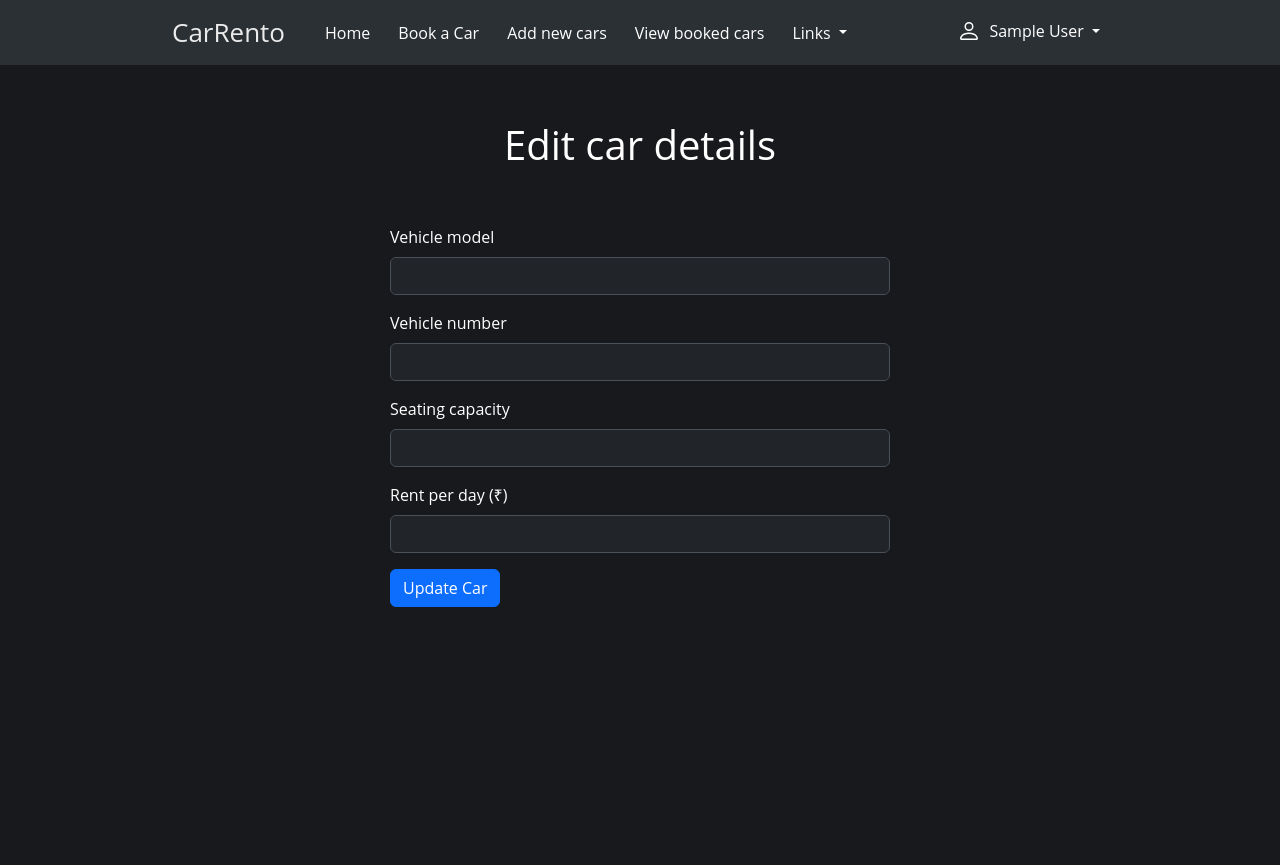
After one commit to shivv004/CarRento, a PHP site: page /edit-car.php in a window 1280 px wide. The commit adds this page. Run offline with PHP 8.4, Linux system fonts and the light colour scheme; the visitor is signed in with stand-in values (Sample User, id 1); data that the repository does not hold is empty.

Commit message:
final-commit

```diff
--- a/css/common.css
+++ b/css/common.css
@@ -68,11 +68,10 @@
 .booking-card-row-3{
     padding: 0 1rem 1rem 1rem;
 }
-#remove-card{
+#edit-card{
     position: absolute;
     right: 1rem;
     bottom: 0.5rem;
-    color: #da3633;
 }
 .start-date{
     margin-top: 1rem;
--- /dev/null
+++ b/edit-car.php
@@ -0,0 +1,64 @@
+<?php
+session_start();
+
+require "components/database_connect.php";
+
+if (!isset($_SESSION["id"])) {
+    header("location: index.php");
+    die();
+}
+
+if ($_SERVER["REQUEST_METHOD"] == "GET" && isset($_GET["car_id"])) {
+    $car_id = $_GET["car_id"];
+    $sql = "SELECT * FROM cars WHERE id = $car_id";
+    $result = mysqli_query($conn, $sql);
+    if (!$result) {
+        echo "Something went wrong!";
+        return;
+    }
+    $car = mysqli_fetch_assoc($result);
+}
+?>
+
+<!DOCTYPE html>
+<html lang="en">
+<head>
+    <?php include "components/head_tags.php"; ?>
+    <title>Edit Car | CarRento</title>
+    <link rel="stylesheet" href="css/new-car-page.css">
+</head>
+<body>
+    <?php
+    include "components/navbar.php";
+    ?>
+        <div class="new-car-page">
+            <div class="new-car-page-title">
+                <span>Edit car details</span>
+            </div>
+            <div class="new-car-form">
+            <form data-bs-theme="dark" method="post" action="api/edit_car_controller.php">
+            <input type="hidden" name="car_id" value="<?= $car['id'] ?>">
+            <div class="mb-3">
+                <label class="form-label">Vehicle model</label>
+                <input type="text" name="vehicle_model" class="form-control" value="<?= $car['vehicle_model'] ?>" required>
+            </div>
+            <div class="mb-3">
+                <label class="form-label">Vehicle number</label>
+                <input type="text" name="vehicle_number" class="form-control" value="<?= $car['vehicle_number'] ?>" required>
+            </div>
+            <div class="mb-3">
+                <label class="form-label">Seating capacity</label>
+                <input type="text" name="seating_capacity" class="form-control" value="<?= $car['seating_capacity'] ?>" required>
+            </div>
+            <div class="mb-3">
+                <label class="form-label">Rent per day (₹)</label>
+                <input type="text" name="rent_per_day" class="form-control" value="<?= $car['rent_per_day'] ?>" required>
+            </div>
+            <button type="submit" class="btn btn-primary">Update Car</button>
+            </form>
+            </div>
+        </div>
+<!-- Bootstrap js -->
+<script src="https://cdn.jsdelivr.net/npm/bootstrap@5.3.3/dist/js/bootstrap.bundle.min.js" integrity="sha384-YvpcrYf0tY3lHB60NNkmXc5s9fDVZLESaAA55NDzOxhy9GkcIdslK1eN7N6jIeHz" crossorigin="anonymous"></script>
+</body>
+</html>
--- a/new-car.php
+++ b/new-car.php
@@ -20,7 +20,7 @@
         ?>
         <div class="new-car-page">
             <div class="new-car-page-title">
-                <span>Add a New Car to Rent</span>
+                <span>Add a new car to rent</span>
             </div>
             <div class="new-car-form">
             <form data-bs-theme="dark" method="post" action="api/new-car-controller.php">
@@ -40,7 +40,7 @@
                 <label class="form-label">Rent per day (₹)</label>
                 <input type="text" name="rent_per_day" class="form-control" required>
             </div>
-            <button type="submit" class="btn btn-primary">Submit</button>
+            <button type="submit" class="btn btn-primary">Add car</button>
             </form>
             </div>
         </div>
```
Also changed, not shown: api/edit_car_controller.php (added, +26 -0 lines), dashboard.php (+1 -39 lines).
